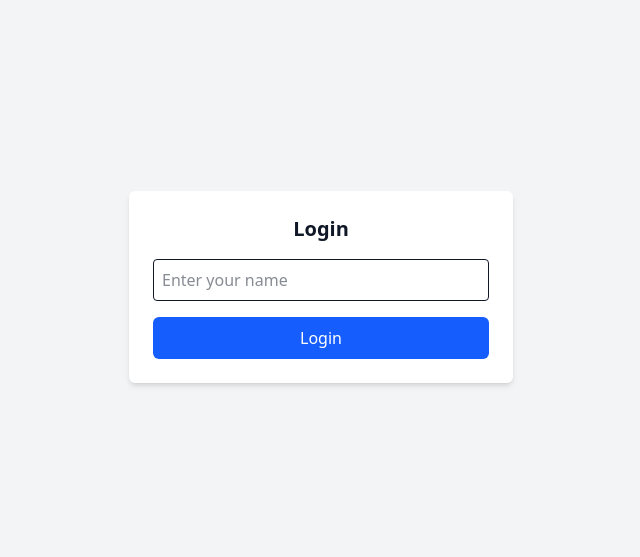
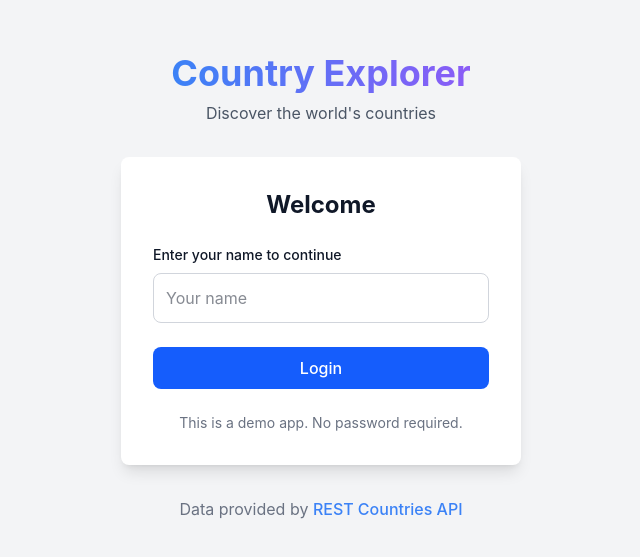
Before and after one commit to tharuka-2001/rest-countries-app, a React (Vite) app in the folder rest-countries-app/: page /login in a window 1280 px wide. Shown: the part 113-670 px from the top of the page, without its empty margins (319-959 px from the left). Built offline with nearby package versions, Linux system fonts and the light colour scheme.

Commit message:
implement more user friendly

```diff
--- a/rest-countries-app/src/components/Navbar.jsx
+++ b/rest-countries-app/src/components/Navbar.jsx
@@ -12,16 +12,22 @@ export default function Navbar() {
   };
 
   return (
-    <nav className={`${isDark ? 'bg-gray-900' : 'bg-blue-600'} text-white p-4 shadow`}>
+    <nav className={`${isDark ? 'bg-gray-900' : 'bg-blue-600'} text-white p-4 shadow-md sticky top-0 z-10 animate-fade-in`}>
       <div className="max-w-7xl mx-auto flex items-center justify-between">
-        <h1 className="text-xl font-bold">🌍 Country Explorer</h1>
+        <h1 className="text-xl font-bold flex items-center gap-2">
+          <span className="text-2xl">🌍</span>
+          <span className="gradient-text">Country Explorer</span>
+        </h1>
         <div className="flex items-center gap-4">
           <ThemeToggle />
           <button
             onClick={handleLogout}
-            className="bg-red-500 px-3 py-1 rounded hover:bg-red-600"
+            className="bg-red-500 px-4 py-2 rounded-md hover:bg-red-600 transition-all duration-300 flex items-center gap-2"
           >
-            Logout
+            <span>Logout</span>
+            <svg xmlns="http://www.w3.org/2000/svg" className="h-5 w-5" viewBox="0 0 20 20" fill="currentColor">
+              <path fillRule="evenodd" d="M3 3a1 1 0 00-1 1v12a1 1 0 001 1h12a1 1 0 001-1V7.414l-5-5H3zm7 8a1 1 0 10-2 0v3.586l-1.293-1.293a1 1 0 10-1.414 1.414l3 3a1 1 0 001.414 0l3-3a1 1 0 00-1.414-1.414L11 14.586V11z" clipRule="evenodd" />
+            </svg>
           </button>
         </div>
       </div>
--- a/rest-countries-app/src/components/ThemeToggle.jsx
+++ b/rest-countries-app/src/components/ThemeToggle.jsx
@@ -7,10 +7,11 @@ export default function ThemeToggle() {
   return (
     <button
       onClick={toggleTheme}
-      className="text-white bg-gray-800 hover:bg-gray-700 px-4 py-2 rounded-md transition flex items-center gap-2"
+      className={`${isDark ? 'bg-gray-800 hover:bg-gray-700' : 'bg-blue-700 hover:bg-blue-800'} text-white px-4 py-2 rounded-md transition-all duration-300 flex items-center gap-2 shadow-md hover:shadow-lg`}
+      aria-label={isDark ? "Switch to light mode" : "Switch to dark mode"}
     >
-      {isDark ? <Sun size={18} /> : <Moon size={18} />}
-      {isDark ? "Light Mode" : "Dark Mode"}
+      {isDark ? <Sun size={18} className="animate-pulse" /> : <Moon size={18} className="animate-pulse" />}
+      <span className="hidden sm:inline">{isDark ? "Light Mode" : "Dark Mode"}</span>
     </button>
   );
 }
--- a/rest-countries-app/src/index.css
+++ b/rest-countries-app/src/index.css
@@ -2,7 +2,7 @@
 
 /* Base styles */
 :root {
-  font-family: system-ui, Avenir, Helvetica, Arial, sans-serif;
+  font-family: 'Inter', system-ui, Avenir, Helvetica, Arial, sans-serif;
   line-height: 1.5;
   font-weight: 400;
   font-synthesis: none;
@@ -19,43 +19,61 @@ body {
 
 /* Light mode (default) */
 :root {
-  --bg-primary: #ffffff;
-  --bg-secondary: #f3f4f6;
-  --text-primary: #1f2937;
-  --text-secondary: #4b5563;
-  --border-color: #e5e7eb;
+  --bg-primary: #f8fafc;
+  --bg-secondary: #f1f5f9;
+  --text-primary: #1e293b;
+  --text-secondary: #475569;
+  --border-color: #e2e8f0;
   --card-bg: #ffffff;
-  --card-shadow: 0 1px 3px 0 rgba(0, 0, 0, 0.1), 0 1px 2px 0 rgba(0, 0, 0, 0.06);
+  --card-shadow: 0 4px 6px -1px rgba(0, 0, 0, 0.1), 0 2px 4px -1px rgba(0, 0, 0, 0.06);
+  --card-hover-shadow: 0 10px 15px -3px rgba(0, 0, 0, 0.1), 0 4px 6px -2px rgba(0, 0, 0, 0.05);
+  --accent-color: #3b82f6;
+  --accent-hover: #2563eb;
+  --nav-bg: #3b82f6;
+  --nav-text: #ffffff;
 }
 
 /* Dark mode */
 :root.dark {
-  --bg-primary: #111827;
-  --bg-secondary: #1f2937;
-  --text-primary: #f9fafb;
-  --text-secondary: #d1d5db;
-  --border-color: #374151;
-  --card-bg: #1f2937;
-  --card-shadow: 0 1px 3px 0 rgba(0, 0, 0, 0.3), 0 1px 2px 0 rgba(0, 0, 0, 0.2);
+  --bg-primary: #0f172a;
+  --bg-secondary: #1e293b;
+  --text-primary: #f8fafc;
+  --text-secondary: #cbd5e1;
+  --border-color: #334155;
+  --card-bg: #1e293b;
+  --card-shadow: 0 4px 6px -1px rgba(0, 0, 0, 0.3), 0 2px 4px -1px rgba(0, 0, 0, 0.2);
+  --card-hover-shadow: 0 10px 15px -3px rgba(0, 0, 0, 0.3), 0 4px 6px -2px rgba(0, 0, 0, 0.2);
+  --accent-color: #60a5fa;
+  --accent-hover: #3b82f6;
+  --nav-bg: #1e293b;
+  --nav-text: #ffffff;
 }
 
 /* Apply theme variables */
 body {
   background-color: var(--bg-primary);
   color: var(--text-primary);
+  transition: background-color 0.3s ease, color 0.3s ease;
 }
 
 /* Card styles */
 .card {
   background-color: var(--card-bg);
   box-shadow: var(--card-shadow);
-  border-radius: 0.5rem;
+  border-radius: 0.75rem;
   transition: all 0.3s ease;
+  overflow: hidden;
+  position: relative;
+}
+
+.card:hover {
+  transform: translateY(-5px);
+  box-shadow: var(--card-hover-shadow);
 }
 
 /* Button styles */
 button {
-  border-radius: 0.375rem;
+  border-radius: 0.5rem;
   border: 1px solid transparent;
   padding: 0.5rem 1rem;
   font-size: 1rem;
@@ -67,26 +85,131 @@ button {
 
 button:focus,
 button:focus-visible {
-  outline: 2px solid #3b82f6;
+  outline: 2px solid var(--accent-color);
   outline-offset: 2px;
 }
 
 /* Link styles */
 a {
   font-weight: 500;
-  color: #3b82f6;
+  color: var(--accent-color);
   text-decoration: inherit;
+  transition: color 0.2s ease;
 }
 
 a:hover {
-  color: #2563eb;
+  color: var(--accent-hover);
 }
 
 /* Dark mode link styles */
 :root.dark a {
-  color: #60a5fa;
+  color: var(--accent-color);
 }
 
 :root.dark a:hover {
-  color: #93c5fd;
+  color: var(--accent-hover);
 }
+
+/* Animations */
+@keyframes fadeIn {
+  from { opacity: 0; }
+  to { opacity: 1; }
+}
+
+@keyframes slideUp {
+  from { transform: translateY(20px); opacity: 0; }
+  to { transform: translateY(0); opacity: 1; }
+}
+
+@keyframes pulse {
+  0% { transform: scale(1); }
+  50% { transform: scale(1.05); }
+  100% { transform: scale(1); }
+}
+
+.animate-fade-in {
+  animation: fadeIn 0.5s ease-in-out;
+}
+
+.animate-slide-up {
+  animation: slideUp 0.5s ease-out;
+}
+
+.animate-pulse {
+  animation: pulse 2s infinite;
+}
+
+/* Custom scrollbar */
+::-webkit-scrollbar {
+  width: 8px;
+}
+
+::-webkit-scrollbar-track {
+  background: var(--bg-secondary);
+}
+
+::-webkit-scrollbar-thumb {
+  background: var(--text-secondary);
+  border-radius: 4px;
+}
+
+::-webkit-scrollbar-thumb:hover {
+  background: var(--accent-color);
+}
+
+/* Input and select styles */
+input, select {
+  transition: all 0.2s ease;
+  border-radius: 0.5rem;
+}
+
+input:focus, select:focus {
+  outline: none;
+  box-shadow: 0 0 0 2px var(--accent-color);
+}
+
+/* Loading spinner */
+.loading-spinner {
+  border: 3px solid rgba(0, 0, 0, 0.1);
+  border-radius: 50%;
+  border-top: 3px solid var(--accent-color);
+  width: 24px;
+  height: 24px;
+  animation: spin 1s linear infinite;
+}
+
+@keyframes spin {
+  0% { transform: rotate(0deg); }
+  100% { transform: rotate(360deg); }
+}
+
+/* Flag image hover effect */
+.flag-hover {
+  transition: transform 0.3s ease;
+}
+
+.flag-hover:hover {
+  transform: scale(1.05);
+}
+
+/* Gradient text */
+.gradient-text {
+  background: linear-gradient(90deg, #3b82f6, #8b5cf6);
+  -webkit-background-clip: text;
+  background-clip: text;
+  color: transparent;
+  display: inline-block;
+}
+
+/* Glass effect */
+.glass {
+  background: rgba(255, 255, 255, 0.1);
+  backdrop-filter: blur(10px);
+  -webkit-backdrop-filter: blur(10px);
+  border: 1px solid rgba(255, 255, 255, 0.2);
+}
+
+.dark .glass {
+  background: rgba(0, 0, 0, 0.2);
+  border: 1px solid rgba(255, 255, 255, 0.1);
+}
--- a/rest-countries-app/src/pages/Login.jsx
+++ b/rest-countries-app/src/pages/Login.jsx
@@ -4,40 +4,84 @@ import { useTheme } from "../context/ThemeContext";
 
 export default function Login() {
   const [username, setUsername] = useState("");
+  const [isSubmitting, setIsSubmitting] = useState(false);
   const navigate = useNavigate();
   const { isDark } = useTheme();
 
   const handleLogin = (e) => {
     e.preventDefault();
     if (username.trim() !== "") {
+      setIsSubmitting(true);
+
+      // Simulate a brief loading state
+      setTimeout(() => {
         localStorage.setItem("user", username); // save session
         navigate("/"); // redirect to home
+      }, 800);
     }
   };
 
   return (
-    <div className={`min-h-screen flex items-center justify-center ${isDark ? 'bg-gray-800' : 'bg-gray-100'}`}>
+    <div className={`min-h-screen flex items-center justify-center ${isDark ? 'bg-gray-800' : 'bg-gray-100'} animate-fade-in`}>
+      <div className="w-full max-w-md p-6">
+        <div className="text-center mb-8">
+          <h1 className="text-4xl font-bold mb-2 gradient-text">Country Explorer</h1>
+          <p className={`${isDark ? 'text-gray-300' : 'text-gray-600'}`}>
+            Discover the world's countries
+          </p>
+        </div>
+
         <form
           onSubmit={handleLogin}
-        className={`${isDark ? 'bg-gray-700 text-white' : 'bg-white text-gray-900'} p-6 rounded-md shadow-md w-full max-w-sm`}
+          className={`${isDark ? 'bg-gray-700 text-white' : 'bg-white text-gray-900'} p-8 rounded-lg shadow-lg`}
         >
-        <h2 className="text-xl font-bold mb-4 text-center">
-          Login
+          <h2 className="text-2xl font-bold mb-6 text-center">
+            Welcome
           </h2>
+
+          <div className="mb-6">
+            <label htmlFor="username" className="block text-sm font-medium mb-2">
+              Enter your name to continue
+            </label>
             <input
+              id="username"
               type="text"
-          placeholder="Enter your name"
+              placeholder="Your name"
               value={username}
               onChange={(e) => setUsername(e.target.value)}
-          className={`w-full mb-4 p-2 rounded border ${isDark ? 'bg-gray-600 text-white' : 'bg-white text-gray-900'}`}
+              className={`w-full p-3 rounded-md border ${isDark ? 'bg-gray-600 text-white border-gray-500' : 'bg-white text-gray-900 border-gray-300'} focus:ring-2 focus:ring-blue-500 focus:border-transparent transition-all duration-200`}
+              required
             />
+          </div>
+
           <button
             type="submit"
-          className="w-full bg-blue-600 text-white py-2 rounded hover:bg-blue-700 transition"
+            disabled={isSubmitting}
+            className={`w-full py-3 px-4 rounded-md text-white font-medium transition-all duration-300 flex items-center justify-center ${isSubmitting ? 'bg-blue-400 cursor-not-allowed' : 'bg-blue-600 hover:bg-blue-700'}`}
           >
-          Login
+            {isSubmitting ? (
+              <>
+                <div className="loading-spinner mr-2"></div>
+                <span>Logging in...</span>
+              </>
+            ) : (
+              <span>Login</span>
+            )}
           </button>
+
+          <div className="mt-6 text-center text-sm">
+            <p className={isDark ? 'text-gray-400' : 'text-gray-500'}>
+              This is a demo app. No password required.
+            </p>
+          </div>
         </form>
+
+        <div className="mt-8 text-center">
+          <p className={isDark ? 'text-gray-400' : 'text-gray-500'}>
+            Data provided by <a href="https://restcountries.com/" target="_blank" rel="noopener noreferrer" className="text-blue-500 hover:underline">REST Countries API</a>
+          </p>
+        </div>
+      </div>
     </div>
   );
 }
```
Also changed, not shown: rest-countries-app/src/pages/Home.jsx (+76 -9 lines). Lines whose indentation alone changed are shown as unchanged.
